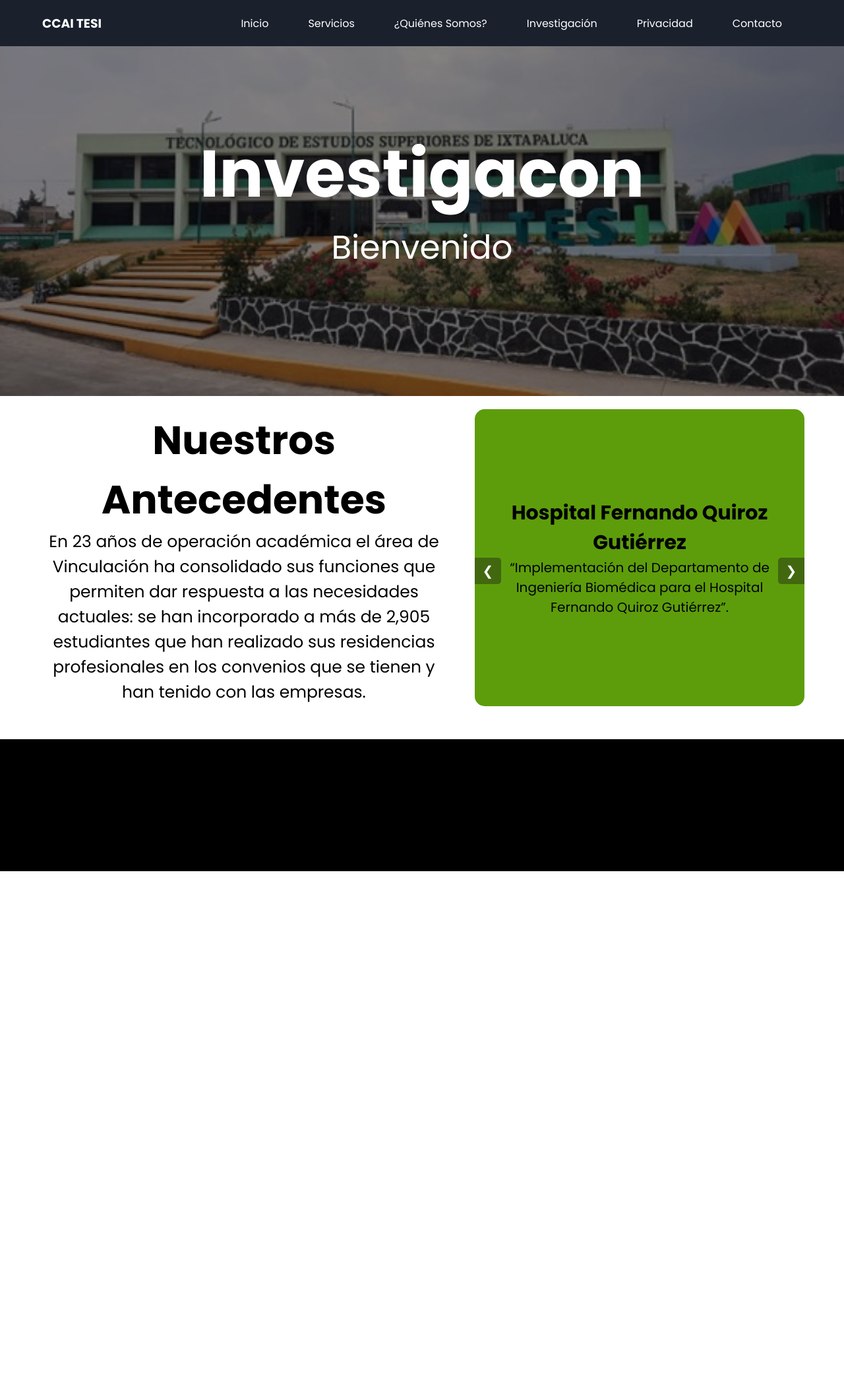
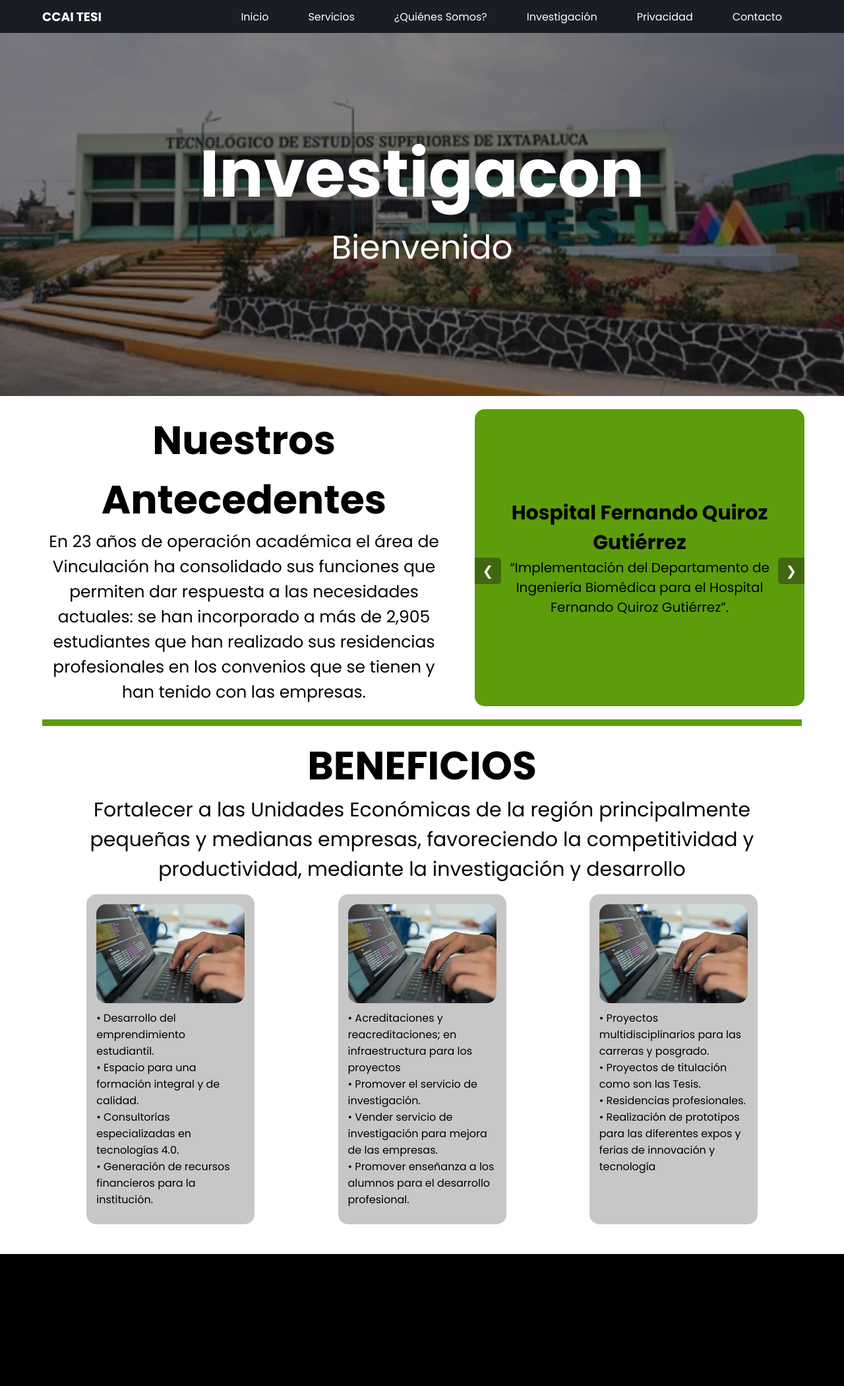
Before and after one commit to LuisLuna24/TESI, a PHP site: page /investigacion.php in a window 1280 px wide. Shown: the whole page at 66% size. Before the commit the page ends 1320 px from the top, so only its background shows below. Run offline with PHP 8.4, Linux system fonts and the light colour scheme.

Commit message:
Modifique un monton de cosas que ni me acuerdo

```diff
--- a/CSS/cabesera.css
+++ b/CSS/cabesera.css
@@ -12,26 +12,24 @@ body{
 }
 
 .menu{
-    background-color: #1A202C;
+    background-color: #1B1D24;
     color: #fff;
-    height: 70px;
+    height: 50px;
     position: fixed;
     width: 100%;
     z-index: +1;
+    display: flex;
+    align-items: center;
+    justify-content: center;
 }
 
 .menu__container{
     display: flex;
     justify-content: space-between;
-    align-items: center;
     width: 90%;
-    max-width: 1200px;
-    height: 100%;
-    margin: 0 auto;
 }
 
 .menu__links{
-    height: 100%;
     transition: transform .5s;
     display: flex;
 }
@@ -56,10 +54,13 @@ body{
     display: flex;
     height: 100%;
     align-items: center;
+    transition: 0.5s;
+
 }
 
 .menu__link:hover{
-    background-color: #5e7094;
+    background-color: #365A08;
+    border-radius: 15px;
 }
 
 
@@ -129,10 +130,14 @@ body{
         position: fixed;
         max-width: 400px;
         width: 100%;
-        top: 70px;
+        top: 50px;
         bottom: 0;
         right: 0;
-        background-color: #000;
+        background: rgba(0, 0, 0, 0.658);
+        box-shadow: 0 4px 30px rgba(0, 0, 0, 0.1);
+        backdrop-filter: blur(6.3px);
+        -webkit-backdrop-filter: blur(6.3px);
+        border: 1px solid rgba(0, 0, 0, 0.3);
         overflow-y: auto;
         display: grid;
         grid-auto-rows: max-content;
--- a/CSS/index.css
+++ b/CSS/index.css
@@ -13,7 +13,6 @@ header{
 }
 
 .Titulo_Tesi{
-    margin-top: 70px;
     display: grid;
     position: relative;
     width: 100%;
@@ -312,6 +311,7 @@ header{
     width: 100%;
     height: 100%;
     display: flex;
+    padding: 10px;
     align-items: center;
     justify-content: end;
 }
--- a/CSS/investigacion.css
+++ b/CSS/investigacion.css
@@ -89,6 +89,7 @@
 
   .Antecedentes_Slayer{
     width: 500px;
+    min-width: 250px;
     height: 450px;
     position: relative;
     background-color: #5D9D0B;
@@ -194,3 +195,81 @@
 .dot:hover{
   background-color: chartreuse;
 }
+
+
+.linea{
+  width: 100%;
+  display: flex;
+  justify-content: center;
+  align-items: center;
+  height: 10px;
+}
+
+.linea div{
+  width: 90%;
+  height: 100%;
+  background-color: #5D9D0B;
+}
+/*===================================parte 2====================================================*/
+
+.Beneficios{
+  width: 100%;
+  padding: 15px;
+  display: flex;
+  align-items: center;
+  justify-content: center;
+  flex-direction: column;
+}
+
+.Beneficios_Titulo{
+  width: 90%;
+  margin-bottom: 15px;
+}
+.Beneficios_Titulo h1{
+  text-align: center;
+  font-size: 60px;
+}
+.Beneficios_Titulo p{
+  text-align: center;
+  font-size: 30px;
+}
+
+
+@media(max-width:700px){
+  .Beneficios_Titulo h1{
+    font-size: 30px;
+  }
+  .Beneficios_Titulo p{
+    font-size: 15px;
+  }
+}
+
+.Beneficios_Contenedor{
+  display: flex;
+  width:100%;
+  flex-wrap: wrap;
+  justify-content: center;
+  justify-content: space-evenly;
+  align-items: start;
+  gap: 10px;
+}
+
+.Beneficio_Contenido{
+  min-width: 250px;
+  height: 500px;
+  border-radius: 15px;
+  background-color: #a7a7a7a2;
+  padding: 15px;
+  display: flex;
+  flex: 0 0 255px;
+  align-items: center;
+  justify-content:start;
+  flex-wrap: wrap;
+  flex-direction: column;
+  gap: 10px;
+}
+
+.Beneficio_Contenido img{
+  width: 100%;
+  border-radius: 15px;
+}
--- a/Servicios.php
+++ b/Servicios.php
@@ -54,10 +54,12 @@
             </div>
         </div>
     </section>
+
 <!--===============================================================================================
                                             Parte 2
 ==================================================================================================-->
     <section class="Servicios">
+        <div class="linea"></div>
         <h1 class="Servicios-Titulo">Actividades a Realizar</h1>
         <p class="Servicio_Contenido">El centro CAI busca brindar soluciones tecnológicas y mejorar las condiciones de ejecución de procesos de las empresas y distintos sectores de la zona, con el objetivo de investigar, diseñar e innovar procesos y productos. <br> Las actividades que se pretender llevar a cabo son las siguientes:</p>
         <div class="Cards">
--- a/index.php
+++ b/index.php
@@ -136,7 +136,7 @@
                     <h1>Nuestra<br>Investigacion</h1>
                     <p>Informacion a qui</p>
                 </div>
-                <a class="Explorar_Card_Boton" href="servicios.php">Leer Más</a>
+                <a class="Explorar_Card_Boton" href="investigacion.php">Leer Más</a>
             </div>
             <div class="Explorar_Card">
                 <img src="img/privacidad.svg" alt="">
@@ -144,7 +144,7 @@
                     <h1>Privacidad</h1>
                     <p>Informacion a qui</p>
                 </div>
-                <a class="Explorar_Card_Boton" href="servicios.php">Leer Más</a>
+                <a class="Explorar_Card_Boton" href="privacidad.php">Leer Más</a>
             </div>
         </nav>
 
--- a/investigacion.php
+++ b/investigacion.php
@@ -128,6 +128,33 @@
         </nav>
     </section>
 
+    <div class="linea"><div></div></div>
+<!--===============================================================================================
+                                            Parte 2
+==================================================================================================-->
+    <secttion class="Beneficios">
+        <nav class="Beneficios_Titulo">
+        <h1>BENEFICIOS</h1>
+        <p>Fortalecer a las Unidades Económicas de la región principalmente pequeñas y medianas empresas, favoreciendo la competitividad y productividad, mediante la investigación y desarrollo</p>
+        </nav>
+        <nav class="Beneficios_Contenedor">
+            <div class="Beneficio_Contenido">
+                <img src="img/img1.jpg" alt="">
+                <p>•	Desarrollo del emprendimiento estudiantil. <br>•	Espacio para una formación integral y de calidad. <br>•	Consultorías especializadas en tecnologías 4.0. <br>•	Generación de recursos financieros para la institución.</p>
+
+            </div>
+            <div class="Beneficio_Contenido">
+                <img src="img/img1.jpg" alt="">
+                <p>•	Acreditaciones y reacreditaciones; en infraestructura para los proyectos <br>•	Promover el servicio de investigación. <br>•	Vender servicio de investigación para mejora de las empresas. <br> •	Promover enseñanza a los alumnos para el desarrollo profesional.</p>
+
+            </div>
+            <div class="Beneficio_Contenido">
+                <img src="img/img1.jpg" alt="">
+                <p>•	Proyectos multidisciplinarios para las carreras y posgrado. <br>•	Proyectos de titulación como son las Tesis. <br>•	Residencias profesionales. <br>•	Realización de prototipos para las diferentes expos y ferias de innovación y tecnología</p>
+
+            </div>
+        </nav>
+    </secttion>
 <!--===============================================================================================
                                             Parte final
 ==================================================================================================-->
```
Also changed, not shown: CSS/Formulario.css (+6 -12 lines), CSS/Servicios.css (+12 -8 lines), Global/Formulario.php (+3 -5 lines).
